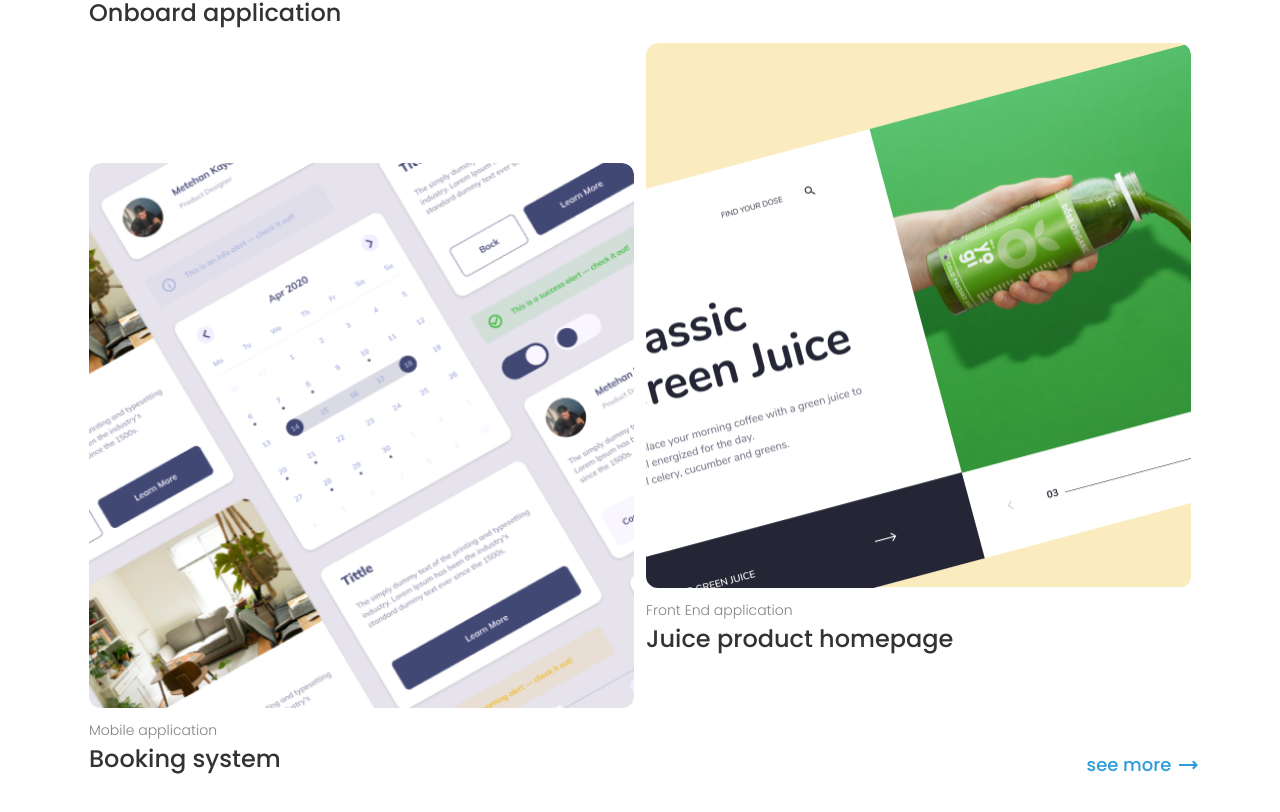
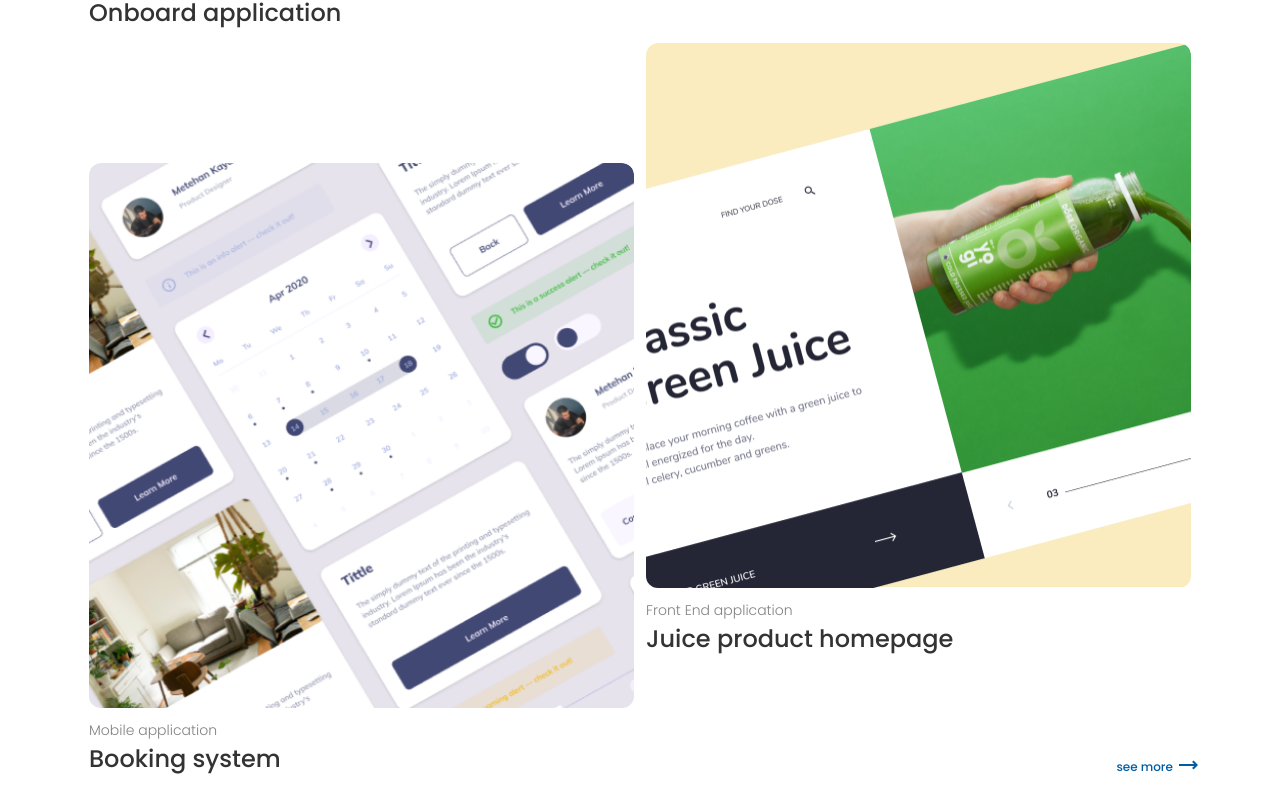
Before and after one commit to abmakes/Company-profile-nextjs, a Next.js app: page /projects in a window 1280 px wide. Shown: the part 907-1719 px from the top of the page. Built offline with nearby package versions, Linux system fonts and the light colour scheme.

Commit message:
Accessibility improvements

```diff
--- a/pages/CardSection.js
+++ b/pages/CardSection.js
@@ -103,7 +103,7 @@ export default function CardSection () {
         background-color: #27AE60;
       }
       .blue {
-        background-color: #2D9CDB;
+        background-color: #005da3;
       }
       .red {
         background-color: #EB5757;
@@ -119,7 +119,7 @@ export default function CardSection () {
       }
 
       .btnPrimary {
-        background: #2D9CDB;
+        background: #005da3;
         color: #FFFFFF;
         padding: 9px 12px;
         border-radius: 12px;
--- a/pages/projects.js
+++ b/pages/projects.js
@@ -63,10 +63,10 @@ export default function Projects () {
           <span className="project-title">Booking system</span>
         </div>
 
-        <h4 className="see-more">
+        <span className="see-more">
           <a href="#">see more </a>
           <svg className="arrow" xmlns="http://www.w3.org/2000/svg" height="24" width="24"><path d="M17.5 16.5 16.075 15.1 18.175 13H3V11H18.175L16.1 8.9L17.525 7.5L22 12Z"/></svg>
-        </h4>
+        </span>
       </div>
 
     </section>
@@ -117,6 +117,11 @@ export default function Projects () {
         }
 
         .see-more {
+          font-weight: 500;
+          font-size: 12px;
+          line-height: 18px;
+          color: #005da3;
+          margin: 0;
           position: relative;
           width: 100%;
           text-align: right;
@@ -126,7 +131,7 @@ export default function Projects () {
         .arrow {
           position: relative;
           top: 8px;
-          fill: #2D9CDB;
+          fill: #005da3;
         }
 
         @media only screen and (min-width: 540px) {
--- a/styles/globals.css
+++ b/styles/globals.css
@@ -51,7 +51,7 @@ h4 {
   font-weight: 500;
   font-size: 12px;
   line-height: 18px;
-  color: #2D9CDB;
+  color: #005da3;
   margin: 0;
 }
 
@@ -82,7 +82,7 @@ h4 {
     font-weight: 500;
     font-size: 18px;
     line-height: 27px;
-    color: #2D9CDB;
+    color: #005da3;
   }
 
 }
```
